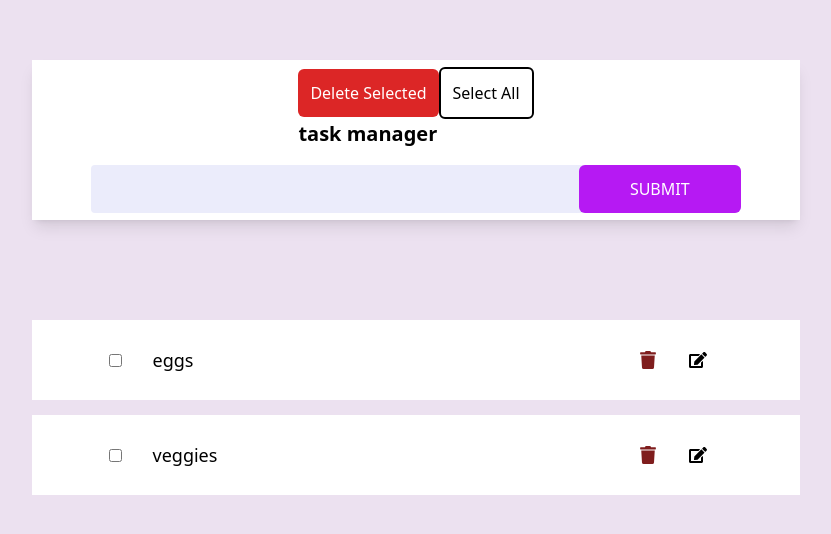
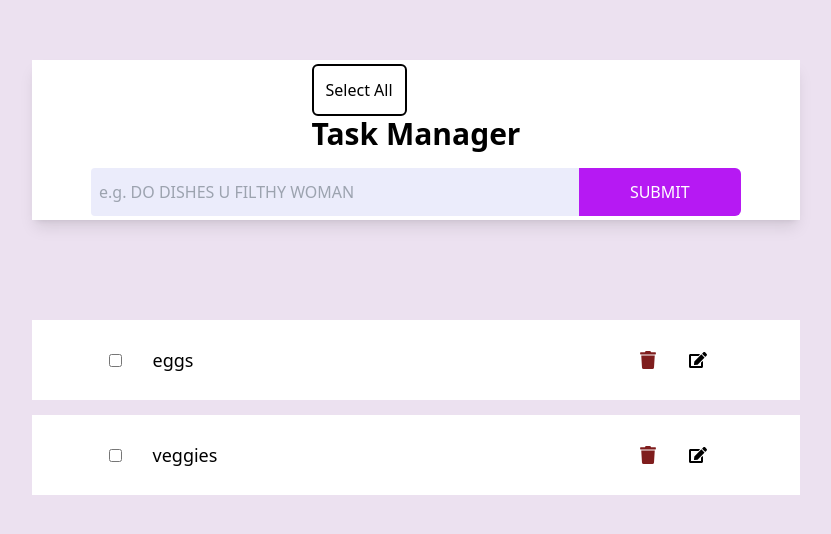
Before and after one commit to Zzohra/loginpage, a React (Vite) app: page / in a window 1280 px wide. Shown: the part 132-666 px from the top of the page, without its empty margins (224-1055 px from the left). Built offline with nearby package versions, Linux system fonts and the light colour scheme.

Commit message:
almost done

```diff
--- a/src/App.jsx
+++ b/src/App.jsx
@@ -8,7 +8,7 @@ import { useState } from 'react'
 import Login from './components/Login'
 import Entered from './components/Entered'
 import Fav from './components/Fav'
-
+import NewFav from './components/NewFav'
 function App(){
 
 
--- a/src/components/Fav.jsx
+++ b/src/components/Fav.jsx
@@ -12,6 +12,8 @@ export default function Fav(props) {
   const [editId, setEditId] = useState('')
   const [update, setUpdate] = useState('')
   const [checked,setChecked]=useState(false)
+  const [selectAllValue,setSelectAllValue]=useState(false)
+  const [isDelete,setIsDelete]=useState(false)
   const [items, setItems] = useState([
     {
       name: 'eggs',
@@ -46,7 +48,13 @@ export default function Fav(props) {
   }
 
 function selecter(){
-  const deleteSelected=items.map((item)=>({...item, isChecked:true}))
+  setSelectAllValue(!selectAllValue) //true
+  if(selectAllValue===false){
+    setIsDelete(true)
+  }else{
+    setIsDelete(false)
+  }
+  const deleteSelected=items.map((item)=>({...item, isChecked:!selectAllValue}))
  setItems(deleteSelected)
 }
 
@@ -64,14 +72,27 @@ function selecter(){
   }
   const changeChecked=(id,checkValue)=>{
     console.log(checkValue)
+    let count=0
     const newArr = items.map((item) => {
+
       if (item.id === id) {
+        if(checkValue===true ){
+          console.log(count)
+          count=count+1
+        }
         return { ...item, isChecked:checkValue }
       }
       else {
+        if(item.isChecked===true) count=count+1
         return item
       }
     })
+    console.log(count)
+    if(count>0){
+      setIsDelete(true)
+    }else{
+      setIsDelete(false)
+    }
     setItems(newArr)
   }
   return (
@@ -82,26 +103,30 @@ function selecter(){
       <div className=" bg-white mt-[15%]   w-[60%] h-[20%] shadow-lg flex flex-col gap-4 items-center justify-center">
 
          <div>
-          <button
+{          <div className="flex gap-4">
+{ isDelete && <button
 
        className="p-3  text-white bg-red-600 rounded-md" value={checked} onClick={()=>remover()}>
          Delete Selected
-          </button>
+       </button>}
        <button
        className="p-3 border-black border-2 rounded-md" onClick={()=>selecter()}
        >
-            Select All
+      { !selectAllValue? "Select All":"Deselect All"}
        </button>
+</div>
 
-          <h1 className="font-semibold text-[20px] text-black-100">task manager</h1>
+          }
+
+          <h1 className="font-semibold text-3xl capitalize text-black-100">task manager</h1>
 
           </div>
         <div className="  w-[650px] h-[30%] bg-[#ebecfb]  rounded-md">
-        <input value={input} type="text" className="w-[75%] pl-2 py-3 rounded bg-[#ebecfb]"
+        <input placeholder="e.g. DO DISHES U FILTHY WOMAN" value={input} type="text" className="w-[75%] pl-2 py-3 rounded bg-[#ebecfb]"
             onChange={(e) => { setInput(e.target.value) }} />
 
 
-          <button className="text-white bg-[#B619F3] py-3 w-[25%] rounded-md" onClick={() => {
+          <button className="text-white bg-[#B619F3] py-3 w-[25%] rounded-r-md" onClick={() => {
             if (input === "") {
               return
             } else {
--- /dev/null
+++ b/src/components/NewFav.jsx
@@ -0,0 +1,119 @@
+import { useState } from "react"
+import { Bs0Square, BsTrash,BsPenFill } from 'react-icons/bs'
+import {FaEdit, FaTrash} from 'react-icons/fa'
+import { FaTrashAlt } from "react-icons/fa"
+export default function NewFav(props) {
+  // const arr=[2,3,4]
+  // console.log("this is before pushing",arr)
+  // arr.push(5)
+  // console.log("this is after pushing",arr)
+
+  const [input, setInput] = useState('')
+  const [editId, setEditId] = useState('')
+  const [update, setUpdate] = useState('')
+  const [checked,setChecked]=useState(false)
+  const [items, setItems] = useState([
+    {
+      name: 'eggs',
+      id: 1,
+      isChecked:false
+    },
+    {
+      name: "veggies",
+      id: 2,
+      isChecked:false
+    }
+  ])
+
+
+
+  function adder() {
+    const newId = items?.length > 0 ? items[items.length - 1].id + 1 : 1;
+
+    setItems([...items, { name: input, id: newId,isChecked:false }])
+
+
+  }
+  function deleter(id) {
+    setItems((prevItems) => prevItems.filter((item) => item.id !== id));
+
+  }
+
+  function remover() {
+    const filteredArr=items.filter((item)=>item.isChecked===false)
+    setItems(filteredArr)
+
+  }
+
+function selecter(){
+  const deleteSelected=items.map((item)=>({...item, isChecked:true}))
+ setItems(deleteSelected)
+}
+
+  function updater() {
+    const newArr = items.map((item) => {
+      if (item.id === editId) {
+        return { ...item, name: update }
+      }
+      else {
+        return item
+      }
+    })
+    setItems(newArr)
+
+  }
+  const changeChecked=(id,checkValue)=>{
+    console.log(checkValue)
+    const newArr = items.map((item) => {
+      if (item.id === id) {
+        return { ...item, isChecked:checkValue }
+      }
+      else {
+        return item
+      }
+    })
+    setItems(newArr)
+  }
+  return (
+    <div className="w-screen h-screen flex justify-center bg-[#F5F5F5] items-center">
+       <div className="flex flex-col space-y-20">
+            <div className="flex bg-white px-10 py-8 flex-col gap-4 justify-center items-center">
+                <div className="text-3xl capitalize">Task Manager</div>
+                <div className="flex  ">
+                    <input placeholder="eg. wash dishes" onChange={(e)=>e.target.value} className="py-[1.2%] xl:w-[400px] bg-gray-200 rounded-sm px-2 placeholder:text-gray-600" type="text" />
+                    <button className="bg-purple-800 rounded-r-md text-white px-8 py-[1.2%]"
+                    onClick={() => {
+                        if (input === "") {
+                          return
+                        } else {
+                          adder()
+                        }
+                      }}
+                    >Submit</button>
+                </div>
+            </div>
+           <div className="flex flex-col space-y-4">
+                {
+                    items.map((item)=>
+                        (<div key={item.id} className="bg-white px-8 py-4 flex justify-between">
+                        <div className="flex gap-4 items-center justify-center">
+                            <input type="checkbox" />
+                            <div>{item.name}</div>
+                        </div>
+                        <div className="flex gap-2 justify-center items-center">
+                            <div>
+                                <FaTrash/>
+                            </div>
+                            <div>
+                                <FaEdit/>
+                            </div>
+                        </div>
+                    </div>
+                    )
+                    )
+                }
+           </div>
+       </div>
+    </div>
+  )
+}
```
Lines whose indentation alone changed are shown as unchanged.
